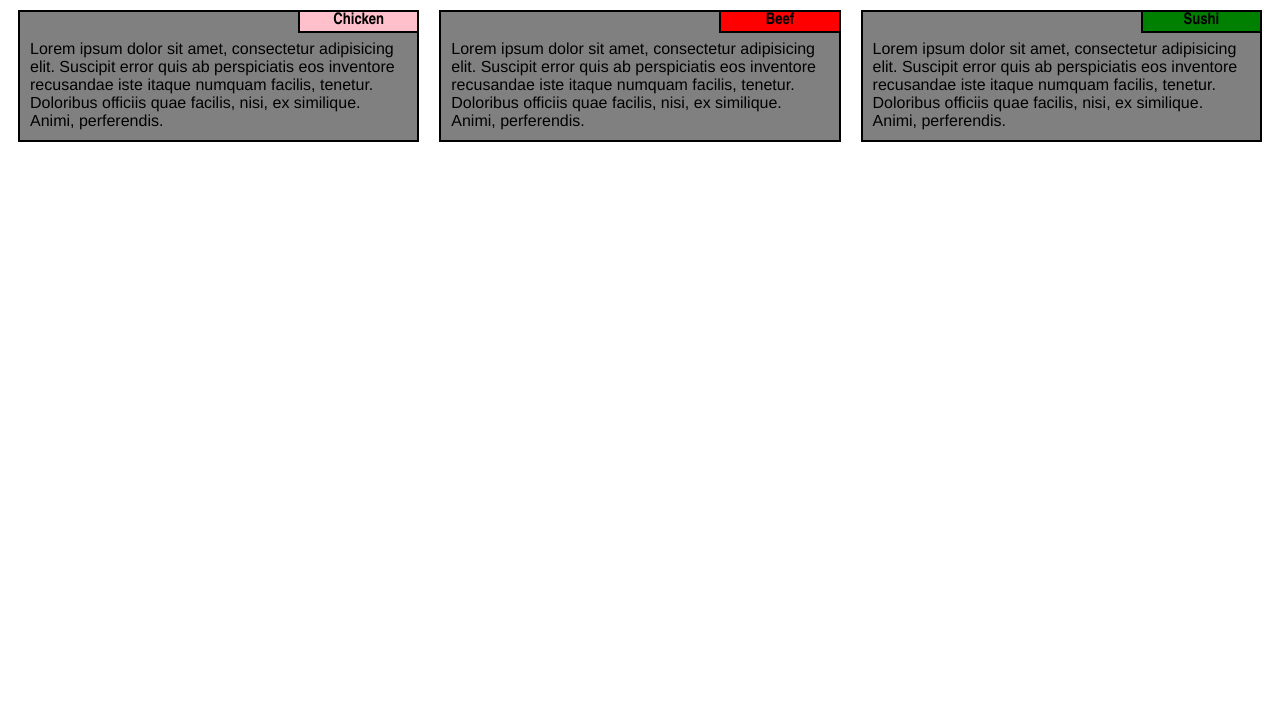
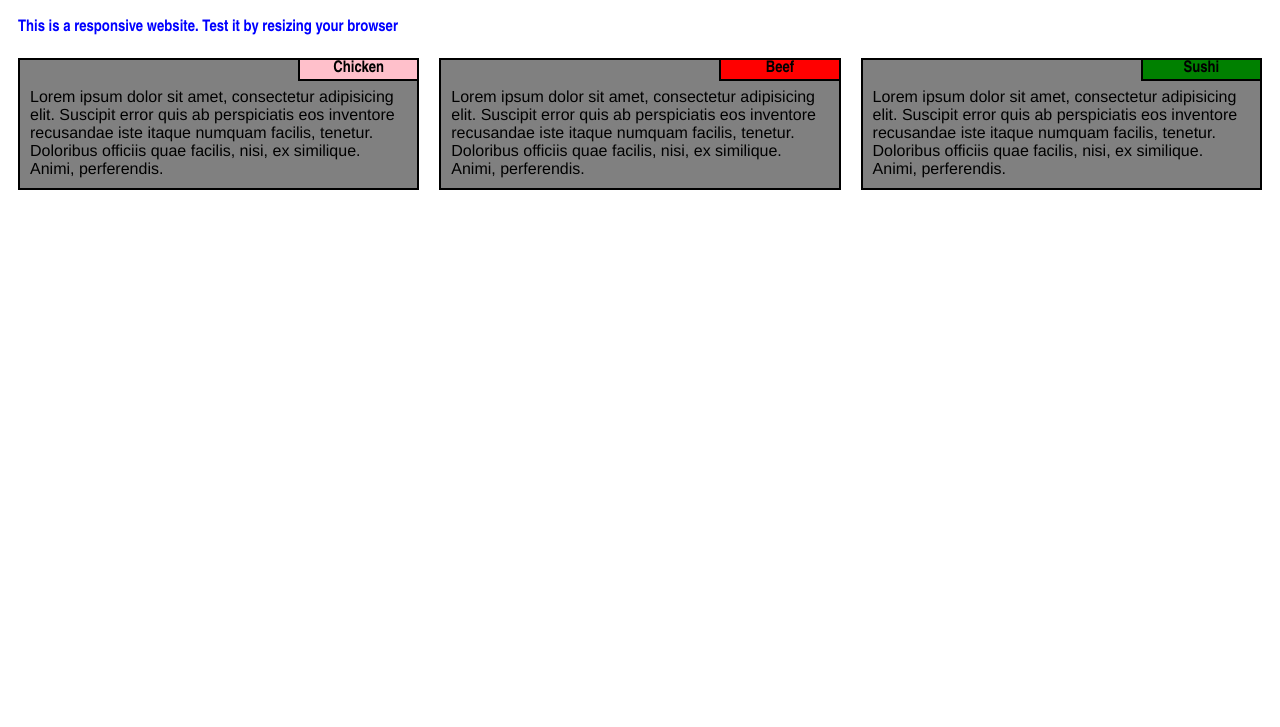
Before and after one commit to kala31/InitialBranch, a plain HTML site: page Assignment2/Assignment2Index.html in a window 1280 px wide. Shown: the part 73-800 px from the top of the page. Drawn offline with Linux system fonts and the light colour scheme.

Commit message:
added note to the user in Assignment2Index.html

```diff
--- a/Assignment2/Assignment2Index.html
+++ b/Assignment2/Assignment2Index.html
@@ -9,7 +9,7 @@
 </head>
 <body>
 <h1>Our Menu</h1>
-
+<p id="para"><br>This is a responsive website. Test it by resizing your browser<br></p>
 <div class="row">
   <div class="col-lg-4 col-md-6 col-sm-12">
   	<div id="ItemDetails">
--- a/Assignment2/css/style.css
+++ b/Assignment2/css/style.css
@@ -13,6 +13,11 @@ h1 {
 
 p {
   margin: 10px;
+}
+#para {
+  font-family: arial narrow;
+  color: blue;
+  font-weight: bold;
 }
 
 #ItemHeading {
```
